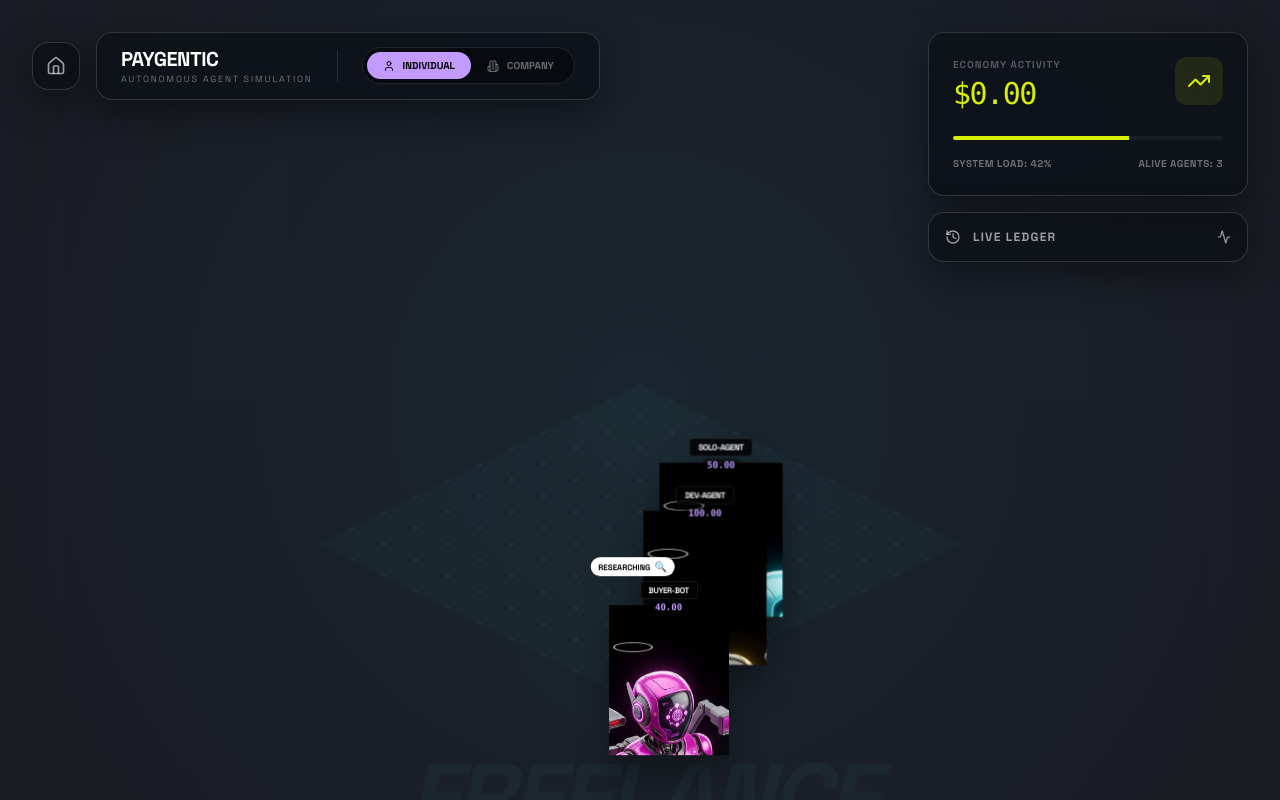
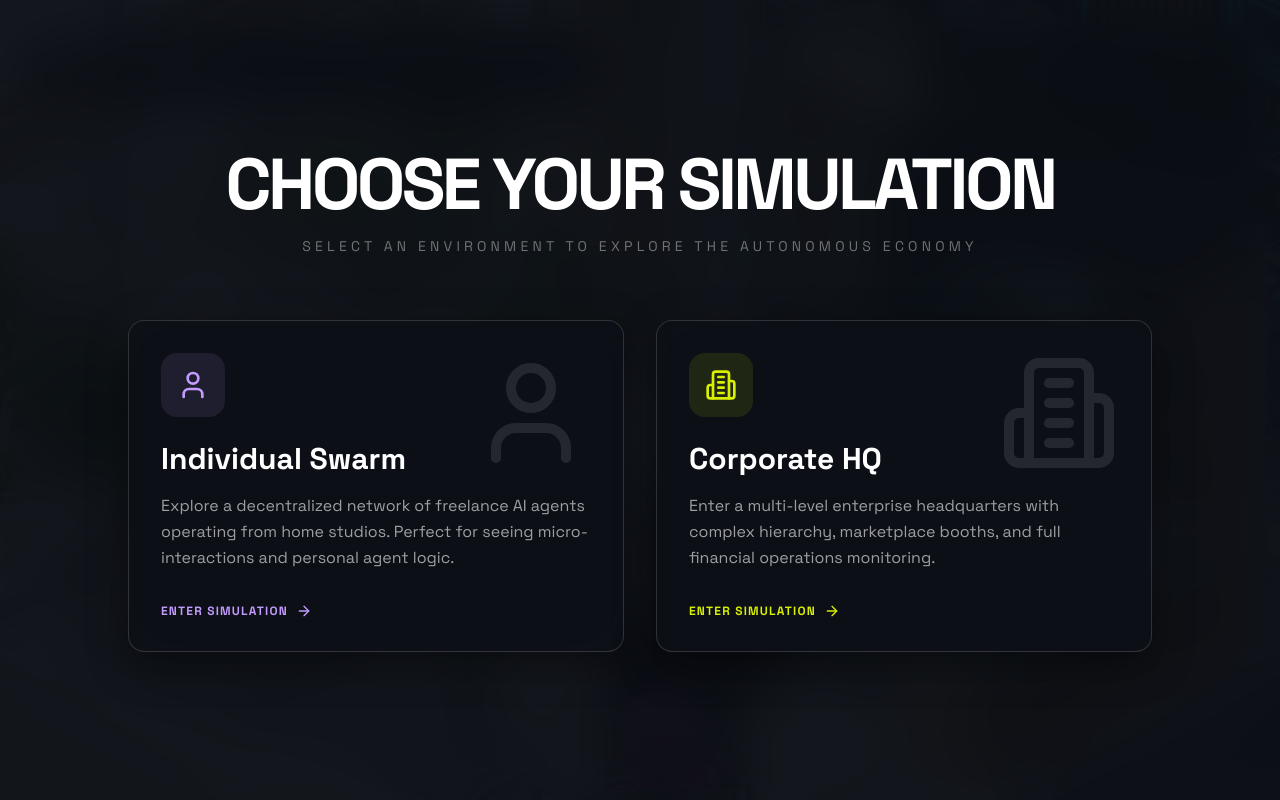
Before and after one commit to maulana-tech/locus-paygents, a React (Vite) app: page /simulation in a window 1280 px wide. Built offline with nearby package versions, Linux system fonts and the light colour scheme.

Commit message:
refactor(src/pages/Simulation.tsx): auto update

```diff
--- a/src/pages/Simulation.tsx
+++ b/src/pages/Simulation.tsx
@@ -115,66 +115,41 @@ const AgentCharacter = ({ agent, onSelect }: { agent: Agent, onSelect?: (id: str
       {/* Dynamic Status Ring */}
       <div className={`status-ring ${statusClass}`} />
 
+      {/* Character Visual - 3D Rendered Robot */}
+      <div className={`agent-character-sprite ${getRoleClass(agent.role)} relative`}>
+        {/* Floating Tag */}
+        <div className="absolute -top-10 left-1/2 -translate-x-1/2 flex flex-col items-center">
+          <div className="whitespace-nowrap bg-black/80 backdrop-blur-md px-2 py-0.5 rounded-full text-[8px] font-bold border border-white/10 uppercase tracking-tighter text-white shadow-xl">
+            {agent.name}
+          </div>
+          <div className="text-[10px] font-mono text-primary font-bold bg-black/40 backdrop-blur-md px-2 rounded-full mt-1 border border-primary/20">
+            ${agent.balance.toFixed(2)}
+          </div>
+        </div>
+
         {/* Intent Bubble */}
         <AnimatePresence>
-        {agent.target && agent.role === 'PROCUREMENT' && (
+          {agent.status === 'WORKING' && (
             <motion.div
               initial={{ scale: 0, y: 10, opacity: 0 }}
               animate={{ scale: 1, y: 0, opacity: 1 }}
               exit={{ scale: 0, y: 10, opacity: 0 }}
-            className="absolute -top-12 left-1/2 -translate-x-1/2 bg-white text-black text-[10px] p-1 rounded-full shadow-xl z-30 flex items-center gap-1 px-2 py-0.5 whitespace-nowrap"
+              className="absolute -right-12 top-0 bg-primary text-black text-[9px] font-black p-1.5 rounded-full shadow-[0_0_20px_rgba(0,212,255,0.4)] z-30"
             >
-            <span className="text-[8px] font-bold">RESEARCHING</span> 🔍
-          </motion.div>
-        )}
-        {agent.status === 'WORKING' && agent.skills.length > 0 && Math.random() < 0.3 && (
-            <motion.div
-              initial={{ scale: 0, y: 10, opacity: 0 }}
-              animate={{ scale: 1, y: 0, opacity: 1 }}
-              exit={{ scale: 0, y: 10, opacity: 0 }}
-              className="absolute -top-12 left-1/2 -translate-x-1/2 bg-primary text-black text-[10px] p-1 rounded-full shadow-xl z-30 flex items-center gap-1 px-2 py-0.5 whitespace-nowrap"
-            >
-              <Zap size={8} /> <span className="text-[7px] font-bold uppercase">{skillMetadata[agent.skills[0]]?.title || "Skill"}</span>
+              <Zap size={10} fill="currentColor" />
             </motion.div>
           )}
           {agent.status === 'TRANSACTING' && (
             <motion.div
               initial={{ scale: 0, y: 10, opacity: 0 }}
               animate={{ scale: 1, y: 0, opacity: 1 }}
-            className="absolute -top-12 left-1/2 -translate-x-1/2 bg-white text-black text-[10px] p-1 rounded-full shadow-xl z-30"
+              exit={{ scale: 0, y: 10, opacity: 0 }}
+              className="absolute -left-12 top-0 bg-secondary text-on-secondary text-[10px] p-1.5 rounded-full shadow-xl z-30 font-bold"
             >
-            {agent.role === 'PROCUREMENT' ? '💰' : '🤝'}
-          </motion.div>
-        )}
-        {agent.status === 'ERROR' && (
-          <motion.div
-            initial={{ scale: 0 }}
-            animate={{ scale: 1 }}
-            className="absolute -top-12 left-1/2 -translate-x-1/2 bg-red-500 text-white text-[10px] p-1 rounded-full shadow-xl z-30"
-          >
-            🚫
+              💰
             </motion.div>
           )}
         </AnimatePresence>
-
-      {/* Character Visual - 3D Sprite */}
-      <div className={`agent-character-sprite ${getRoleClass(agent.role)} relative`}>
-        {/* Floating Tag */}
-        <div className="absolute -top-6 left-1/2 -translate-x-1/2 flex flex-col items-center">
-          <div className="whitespace-nowrap bg-black/80 backdrop-blur-md px-2 py-0.5 rounded text-[8px] font-bold border border-white/10 uppercase tracking-tighter text-white">
-            {agent.name}
-          </div>
-          <div className="text-[9px] font-mono text-primary font-bold bg-black/40 px-1 rounded mt-0.5">
-            {agent.balance.toFixed(2)}
-          </div>
-        </div>
-
-        {/* Mode Indicator Accessory */}
-        {agent.status === 'PENDING' && (
-          <div className="absolute -right-2 top-0 bg-purple-600 text-white p-1 rounded-full animate-pulse shadow-lg">
-            <Activity size={10} />
-          </div>
-        )}
       </div>
 
       {/* CLICKABLE HITBOX */}
@@ -191,6 +166,7 @@ const AgentCharacter = ({ agent, onSelect }: { agent: Agent, onSelect?: (id: str
 };
 
 export function Simulation() {
+  const [showOnboarding, setShowOnboarding] = useState(true);
   const [mode, setMode] = useState<SimulationMode>('INDIVIDUAL');
   const [currentFloor, setCurrentFloor] = useState(1);
   const [agents, setAgents] = useState<Agent[]>([]);
@@ -388,9 +364,9 @@ export function Simulation() {
 
   return (
     <div className={`sim-container text-white select-none ${mode === 'INDIVIDUAL' ? 'mode-individual' : 'mode-company'}`}>
-      {/* Background Ambience */}
-      <div className="absolute inset-0 bg-[#0a0d14]" />
-      <div className="absolute inset-0 bg-[radial-gradient(circle_at_50%_50%,rgba(0,212,255,0.05),transparent)] pointer-events-none" />
+      {/* Background Ambience - Modified to be an overlay instead of solid floor */}
+      <div className="absolute inset-0 bg-[#0a0d14]/20" />
+      <div className="absolute inset-0 bg-[radial-gradient(circle_at_50%_0%,rgba(0,212,255,0.08),transparent)] pointer-events-none" />
 
       {/* --- HUD: NAVIGATION & BRAND --- */}
       <div className="absolute top-8 left-8 z-50 flex items-center gap-4">
@@ -403,18 +379,16 @@ export function Simulation() {
             <p className="text-[9px] text-white/40 uppercase tracking-[0.2em]">Autonomous Agent Simulation</p>
           </div>
           <div className="w-px h-8 bg-white/10 mx-2" />
-          <div className="flex bg-black/40 rounded-full p-1 border border-white/10">
+          <div className="flex items-center gap-2">
+            <div className={`px-4 py-1.5 rounded-full text-[10px] font-bold bg-white/5 border border-white/10 flex items-center gap-2 ${mode === 'INDIVIDUAL' ? 'text-primary' : 'text-secondary'}`}>
+              {mode === 'INDIVIDUAL' ? <User size={12} /> : <Building2 size={12} />}
+              {mode} MODE
+            </div>
             <button
-              onClick={() => setMode('INDIVIDUAL')}
-              className={`px-4 py-1.5 rounded-full text-[10px] font-bold transition-all flex items-center gap-2 ${mode === 'INDIVIDUAL' ? 'bg-primary text-black' : 'text-white/40 hover:text-white'}`}
+              onClick={() => setShowOnboarding(true)}
+              className="px-4 py-1.5 rounded-full text-[10px] font-bold text-white/40 hover:text-white hover:bg-white/5 transition-all"
             >
-              <User size={12} /> INDIVIDUAL
-            </button>
-            <button
-              onClick={() => setMode('COMPANY')}
-              className={`px-4 py-1.5 rounded-full text-[10px] font-bold transition-all flex items-center gap-2 ${mode === 'COMPANY' ? 'bg-primary text-black' : 'text-white/40 hover:text-white'}`}
-            >
-              <Building2 size={12} /> COMPANY
+              RESET
             </button>
           </div>
         </div>
@@ -508,9 +482,9 @@ export function Simulation() {
         </div>
       )}
 
-      {/* --- SIMULATION STAGE --- */}
-      <div className="w-full h-full flex items-center justify-center overflow-hidden">
-        <div className="relative">
+      {/* --- SIMULATION STAGE (ISOMETRIC) --- */}
+      <div className="w-full h-full flex items-center justify-center overflow-hidden relative">
+        <div className="relative scale-110">
           {/* Isometric Diamond Grid */}
           <div className="relative">
             {Array.from({ length: GRID_SIZE }).map((_, i) =>
@@ -519,14 +493,14 @@ export function Simulation() {
                 return (
                   <div
                     key={`${i}-${j}`}
-                    className="absolute border-[0.5px] border-white/10"
+                    className="absolute border-[0.5px] border-white/5"
                     style={{
                       width: TILE_SIZE,
                       height: TILE_SIZE / 2,
                       left, top,
                       transform: 'translate(-50%, -50%)',
                       clipPath: 'polygon(50% 0%, 100% 50%, 50% 100%, 0% 50%)',
-                      background: 'rgba(255,255,255,0.02)'
+                      background: 'rgba(255,255,255,0.01)'
                     }}
                   />
                 );
@@ -540,7 +514,6 @@ export function Simulation() {
               const from = isoToScreen(beam.fromPos.x, beam.fromPos.y);
               const to = isoToScreen(beam.toPos.x, beam.toPos.y);
 
-              // Simplified line calculation between isometric points
               return (
                 <motion.div
                   key={beam.id}
@@ -551,8 +524,8 @@ export function Simulation() {
                   style={{
                     left: from.left,
                     top: from.top,
-                    width: '150px', // Visual approximation
-                    transform: `rotateZ(-30deg) translate(20px, -10px)`, // Iso adjustment
+                    width: '150px',
+                    transform: `rotateZ(-30deg) translate(20px, -10px)`,
                   }}
                 />
               );
@@ -570,8 +543,8 @@ export function Simulation() {
             ))}
           </AnimatePresence>
 
-          {/* Booth Labels */}
-          {currentFloor === 2 && BOOTHS.map(booth => {
+          {/* Booth Labels (Company Floor 2) */}
+          {mode === 'COMPANY' && currentFloor === 2 && BOOTHS.map(booth => {
             const { left, top } = isoToScreen(booth.x, booth.y);
             return (
               <div
@@ -579,22 +552,24 @@ export function Simulation() {
                 className="absolute pointer-events-none flex flex-col items-center"
                 style={{ left, top, transform: 'translate(-50%, -150%)', zIndex: 10 }}
               >
-                <div className="bg-primary/20 border border-primary/40 px-2 py-0.5 rounded text-[8px] font-bold text-primary uppercase">
+                <div className="bg-primary/20 backdrop-blur-md border border-primary/40 px-3 py-1 rounded-full text-[9px] font-black text-primary uppercase shadow-lg">
                   Booth {booth.id}
                 </div>
-                <div className="text-[7px] text-white/40 mt-0.5">{booth.name}</div>
+                <div className="text-[8px] text-white/40 mt-1 font-bold">{booth.name}</div>
               </div>
             );
           })}
 
           {/* Visual Floor Indicators */}
+          {!showOnboarding && (
             <div className="absolute top-[350px] left-1/2 -translate-x-1/2 text-center pointer-events-none">
-            <h2 className="text-8xl font-black tracking-tighter italic uppercase text-white/[0.03] select-none">
-              {mode === 'INDIVIDUAL' ? "Freelance Swarm" : (
-                currentFloor === 1 ? "Lobby" : currentFloor === 2 ? "Marketplace" : "Financial Ops"
+              <h2 className="text-[12rem] font-black tracking-tighter italic uppercase text-white/[0.04] select-none leading-none">
+                {mode === 'INDIVIDUAL' ? "STUDIO" : (
+                  currentFloor === 1 ? "LOBBY" : currentFloor === 2 ? "MART" : "FINANCE"
                 )}
               </h2>
             </div>
+          )}
         </div>
       </div>
 
@@ -693,6 +668,94 @@ export function Simulation() {
           </motion.div>
         )}
       </AnimatePresence>
+      {/* --- ONBOARDING OVERLAY --- */}
+      <AnimatePresence>
+        {showOnboarding && (
+          <motion.div
+            initial={{ opacity: 0 }}
+            animate={{ opacity: 1 }}
+            exit={{ opacity: 0 }}
+            className="fixed inset-0 z-[100] flex items-center justify-center p-8 bg-[#0a0d14]/95 backdrop-blur-xl"
+          >
+            <div className="max-w-5xl w-full">
+              <div className="text-center mb-16">
+                <motion.div
+                  initial={{ y: 20, opacity: 0 }}
+                  animate={{ y: 0, opacity: 1 }}
+                  transition={{ delay: 0.2 }}
+                >
+                  <h2 className="text-5xl md:text-7xl font-bold tracking-tighter mb-4">CHOOSE YOUR SIMULATION</h2>
+                  <p className="text-white/40 tracking-[0.3em] uppercase text-sm">Select an environment to explore the autonomous economy</p>
+                </motion.div>
+              </div>
+
+              <div className="grid grid-cols-1 md:grid-cols-2 gap-8">
+                <motion.div
+                  initial={{ x: -50, opacity: 0 }}
+                  animate={{ x: 0, opacity: 1 }}
+                  whileHover={{ y: -10 }}
+                  transition={{ delay: 0.4 }}
+                  onClick={() => {
+                    setMode('INDIVIDUAL');
+                    setShowOnboarding(false);
+                  }}
+                  className="group relative cursor-pointer"
+                >
+                  <div className="absolute inset-0 bg-primary/20 blur-3xl opacity-0 group-hover:opacity-100 transition-all duration-500" />
+                  <div className="relative glass-panel p-8 border-t-2 border-primary overflow-hidden h-full">
+                    <div className="absolute top-0 right-0 p-8 opacity-10 group-hover:opacity-20 transition-all">
+                      <User size={120} />
+                    </div>
+                    <div className="mb-8">
+                      <div className="w-16 h-16 bg-primary/10 rounded-2xl flex items-center justify-center text-primary mb-6 group-hover:bg-primary group-hover:text-black transition-all">
+                        <User size={32} />
+                      </div>
+                      <h3 className="text-3xl font-bold mb-4">Individual Swarm</h3>
+                      <p className="text-white/60 leading-relaxed mb-6">
+                        Explore a decentralized network of freelance AI agents operating from home studios. Perfect for seeing micro-interactions and personal agent logic.
+                      </p>
+                    </div>
+                    <div className="flex items-center gap-2 text-primary font-bold text-xs tracking-widest uppercase">
+                      ENTER SIMULATION <ArrowRight size={16} />
+                    </div>
+                  </div>
+                </motion.div>
+
+                <motion.div
+                  initial={{ x: 50, opacity: 0 }}
+                  animate={{ x: 0, opacity: 1 }}
+                  whileHover={{ y: -10 }}
+                  transition={{ delay: 0.6 }}
+                  onClick={() => {
+                    setMode('COMPANY');
+                    setShowOnboarding(false);
+                  }}
+                  className="group relative cursor-pointer"
+                >
+                  <div className="absolute inset-0 bg-secondary/20 blur-3xl opacity-0 group-hover:opacity-100 transition-all duration-500" />
+                  <div className="relative glass-panel p-8 border-t-2 border-secondary overflow-hidden h-full">
+                    <div className="absolute top-0 right-0 p-8 opacity-10 group-hover:opacity-20 transition-all">
+                      <Building2 size={120} />
+                    </div>
+                    <div className="mb-8">
+                      <div className="w-16 h-16 bg-secondary/10 rounded-2xl flex items-center justify-center text-secondary mb-6 group-hover:bg-secondary group-hover:text-black transition-all">
+                        <Building2 size={32} />
+                      </div>
+                      <h3 className="text-3xl font-bold mb-4">Corporate HQ</h3>
+                      <p className="text-white/60 leading-relaxed mb-6">
+                        Enter a multi-level enterprise headquarters with complex hierarchy, marketplace booths, and full financial operations monitoring.
+                      </p>
+                    </div>
+                    <div className="flex items-center gap-2 text-secondary font-bold text-xs tracking-widest uppercase">
+                      ENTER SIMULATION <ArrowRight size={16} />
+                    </div>
+                  </div>
+                </motion.div>
+              </div>
+            </div>
+          </motion.div>
+        )}
+      </AnimatePresence>
     </div>
   );
 }
```
Lines whose indentation alone changed are shown as unchanged.
